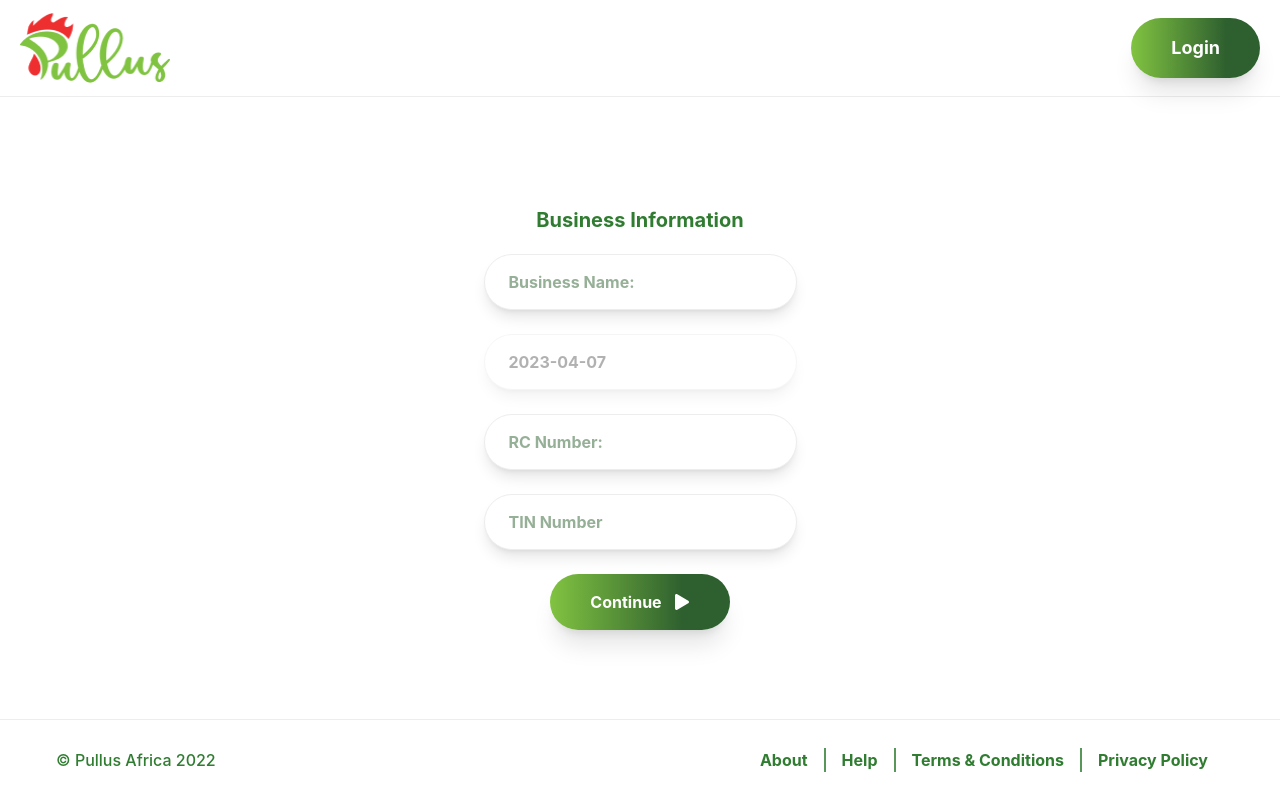
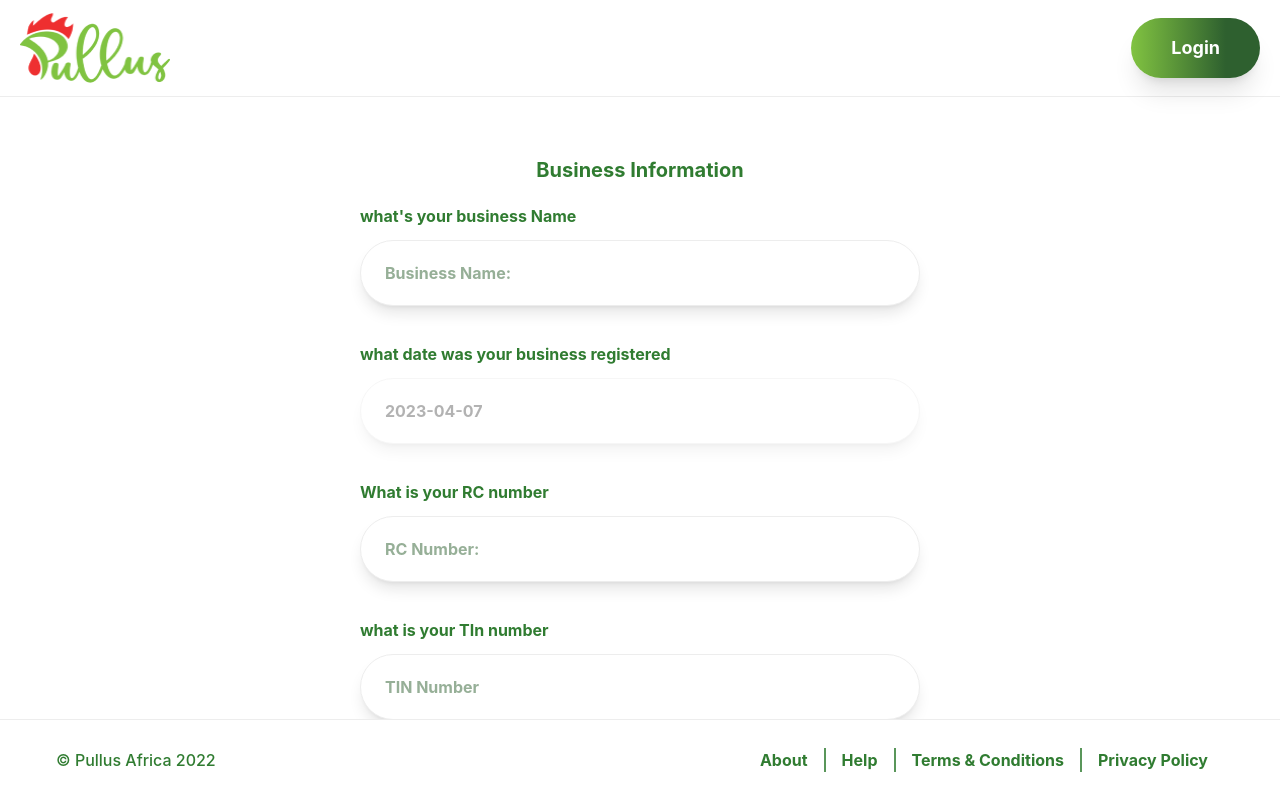
Before and after one commit to codingSlimey/PullusProject, a React (Create React App) app in the folder pullus-app/: page /onboarding/business-info in a window 1280 px wide. Built offline with nearby package versions, Linux system fonts and the light colour scheme; a web font is replaced by a local one.

Commit message:
added the labels and inserted the input for dob

```diff
--- a/pullus-app/src/components/FARMER/Input.jsx
+++ b/pullus-app/src/components/FARMER/Input.jsx
@@ -4,11 +4,11 @@ export default function Input(props) {
 	const { name, label, extraClass } = props
 	return (
 		<>
-		<div  className='flex flex-col w-full' >
+
 			{label && (
 				<label
 					htmlFor={name}
-					className=' my-3 text-primary'
+					className=' my-3 text-start text-primary flex items-start w-full'
 				>
 					{label}
 				</label>
@@ -16,9 +16,8 @@ export default function Input(props) {
 			{/* <input type={type} placeholder={placelholder} name={name}/> */}
 			<input
 				{...props}
-				className={`"h-12 md:h-14 px-6 text-black/60 placeholder:text-placeholder disabled:opacity-50 disabled:cursor-not-allowed mb-6 shadow-lg border border-grey bg-[#fff]  w-full rounded-full outline-none  focus:outline-none  focus:border-grey " ${extraClass}`}
+				className={`"h-14 md:py-5 px-6 text-black/60  placeholder:text-placeholder disabled:opacity-50 disabled:cursor-not-allowed mb-6 shadow-lg border border-grey bg-[#fff]  w-full rounded-full  focus:outline-none  focus:border-none " ${extraClass}`}
 			/>
-			</div>
 		</>
 	)
 }
--- a/pullus-app/src/pages/REGISTRATION/BusinessInfo.jsx
+++ b/pullus-app/src/pages/REGISTRATION/BusinessInfo.jsx
@@ -33,8 +33,8 @@ function BusinessInfo() {
 		}
 	}
 	return (
-		<div className='py-10 font-bold h-full flex justify-center'>
-			<div className='m-auto max-w-[800px] px-10'>
+		<div className='py-10 mx-auto  font-bold h-full flex justify-center'>
+			<div className='mx-auto w-1/2  px-10'>
 				<h1 className='text-primary my-5 font-bold text-xl'>
 					Business Information{' '}
 				</h1>
@@ -44,6 +44,7 @@ function BusinessInfo() {
 						placeholder='Business Name:'
 						name='businessName'
 						onChange={handleChange}
+						label="what's your business Name"
 					/>
 					<Input
 						// type='date'
@@ -53,18 +54,21 @@ function BusinessInfo() {
 						value={today}
 						disabled={true}
 						onChange={handleChange}
+						label='what date was your business registered'
 					/>
 					<Input
 						type='number'
 						placeholder='RC Number:'
 						name='rcNumber'
 						onChange={handleChange}
+						label=" What is your RC number"
 					/>
 					<Input
 						type='text'
 						placeholder='TIN Number'
 						name='tinNumber'
 						onChange={handleChange}
+						label="what is your TIn number"
 					/>
 				</div>
 				<div className='flex items-center justify-center '>
--- a/pullus-app/src/pages/REGISTRATION/BuyerBioData.jsx
+++ b/pullus-app/src/pages/REGISTRATION/BuyerBioData.jsx
@@ -33,6 +33,7 @@ function BuyerBioData() {
 		middleName: '',
 		email: '',
 		phoneNumber: '',
+		dob: '',
 		gender: '',
 		bvn: '',
 	})
@@ -142,6 +143,7 @@ function BuyerBioData() {
 						value={FormData.name}
 						name='name'
 						onChange={handleChange}
+						label='enter your name'
 					/>
 					<Input
 						type='text'
@@ -149,6 +151,7 @@ function BuyerBioData() {
 						value={FormData.surname}
 						name='surname'
 						onChange={handleChange}
+						label='surname'
 					/>
 					<Input
 						type='text'
@@ -156,14 +159,15 @@ function BuyerBioData() {
 						value={FormData.middleName}
 						name='middleName'
 						onChange={handleChange}
+						label='middle name'
 					/>
-
 					<Input
 						type='email'
 						placeholder='Email'
 						value={tempUser ? tempUser.email : FormData.email}
 						onChange={handleChange}
 						name='email'
+						label='enter your email'
 					/>
 					<Input
 						type='tel'
@@ -171,7 +175,17 @@ function BuyerBioData() {
 						name='phoneNumber'
 						value={FormData.phoneNumber}
 						onChange={handleChange}
+						label='enter your phone number'
 					/>
+					<Input
+						type='date'
+						placeholder='date of birth'
+						value={FormData.dob}
+						name='dob'
+						onChange={handleChange}
+						label='enter your date of birth'
+					/>
+					<p className='text-start text-primary '> Gender</p>
 					<div className='flex py-5 items-center px-5 gap-5 text-slate-600 '>
 						<label
 							className='flex gap-5 items-center '
```
